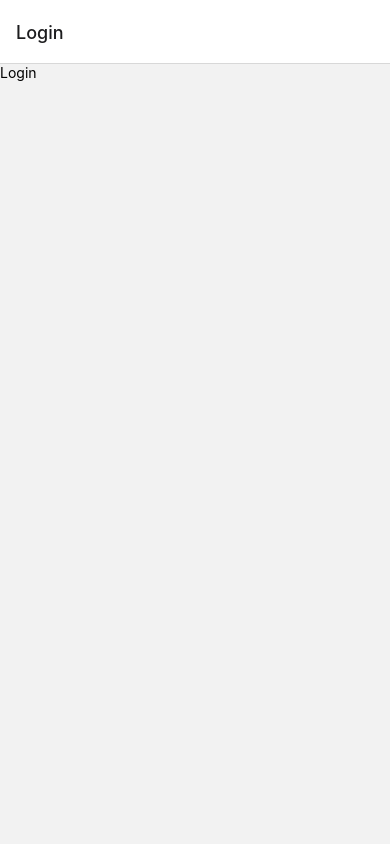
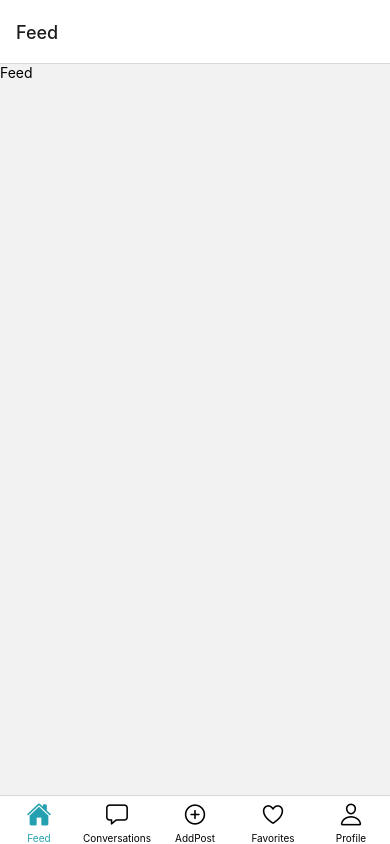
Before and after one commit to HugoLaurent/fil-rouge, a React Native app: screen / in a window 390 px wide. Built offline with nearby package versions, Linux system fonts and the light colour scheme.

Commit message:
feat: Update navigation and Ionicons ofr each screens

```diff
--- a/App.js
+++ b/App.js
@@ -6,20 +6,50 @@ import { createBottomTabNavigator } from "@react-navigation/bottom-tabs";
 
 import { Login } from "./src/surfaces/Login";
 import { Feed } from "./src/surfaces/Feed";
+import { Conversations } from "./src/surfaces/Conversations";
+import { AddPost } from "./src/surfaces/AddPost";
+import { Favorites } from "./src/surfaces/Favorites";
+import { Profile } from "./src/surfaces/Profile";
+
+import { Ionicons } from "@expo/vector-icons";
 
 const Stack = createStackNavigator();
 const Tab = createBottomTabNavigator();
 
 function Home() {
   return (
-    <Tab.Navigator>
+    <Tab.Navigator
+      screenOptions={({ route }) => ({
+        tabBarIcon: ({ focused, color, size }) => {
+          let iconName;
+          if (route.name === "Feed") {
+            iconName = focused ? "home" : "home-outline";
+          } else if (route.name === "Conversations") {
+            iconName = focused ? "chatbox" : "chatbox-outline";
+          } else if (route.name === "AddPost") {
+            iconName = focused ? "add-circle" : "add-circle-outline";
+          } else if (route.name === "Favorites") {
+            iconName = focused ? "heart" : "heart-outline";
+          } else if (route.name === "Profile") {
+            iconName = focused ? "person" : "person-outline";
+          }
+          return <Ionicons name={iconName} size={size} color={color} />;
+        },
+        tabBarActiveTintColor: "#25A0B0",
+        tabBarInactiveTintColor: "#000",
+      })}
+    >
       <Tab.Screen name="Feed" component={Feed} />
+      <Tab.Screen name="Conversations" component={Conversations} />
+      <Tab.Screen name="AddPost" component={AddPost} />
+      <Tab.Screen name="Favorites" component={Favorites} />
+      <Tab.Screen name="Profile" component={Profile} />
     </Tab.Navigator>
   );
 }
 
 export default function App() {
-  const [userLoggedIn, setUserLoggedIn] = useState(false);
+  const [userLoggedIn, setUserLoggedIn] = useState(true);
 
   return (
     <NavigationContainer>
@@ -30,7 +60,7 @@ export default function App() {
           <Stack.Screen
             name="Home"
             component={Home}
-            option={{ headerShown: false }}
+            options={{ headerShown: false }}
           />
         )}
       </Stack.Navigator>
```
Also changed, not shown: src/surfaces/Conversations.js (renamed from src/surfaces/Conversation.js).
